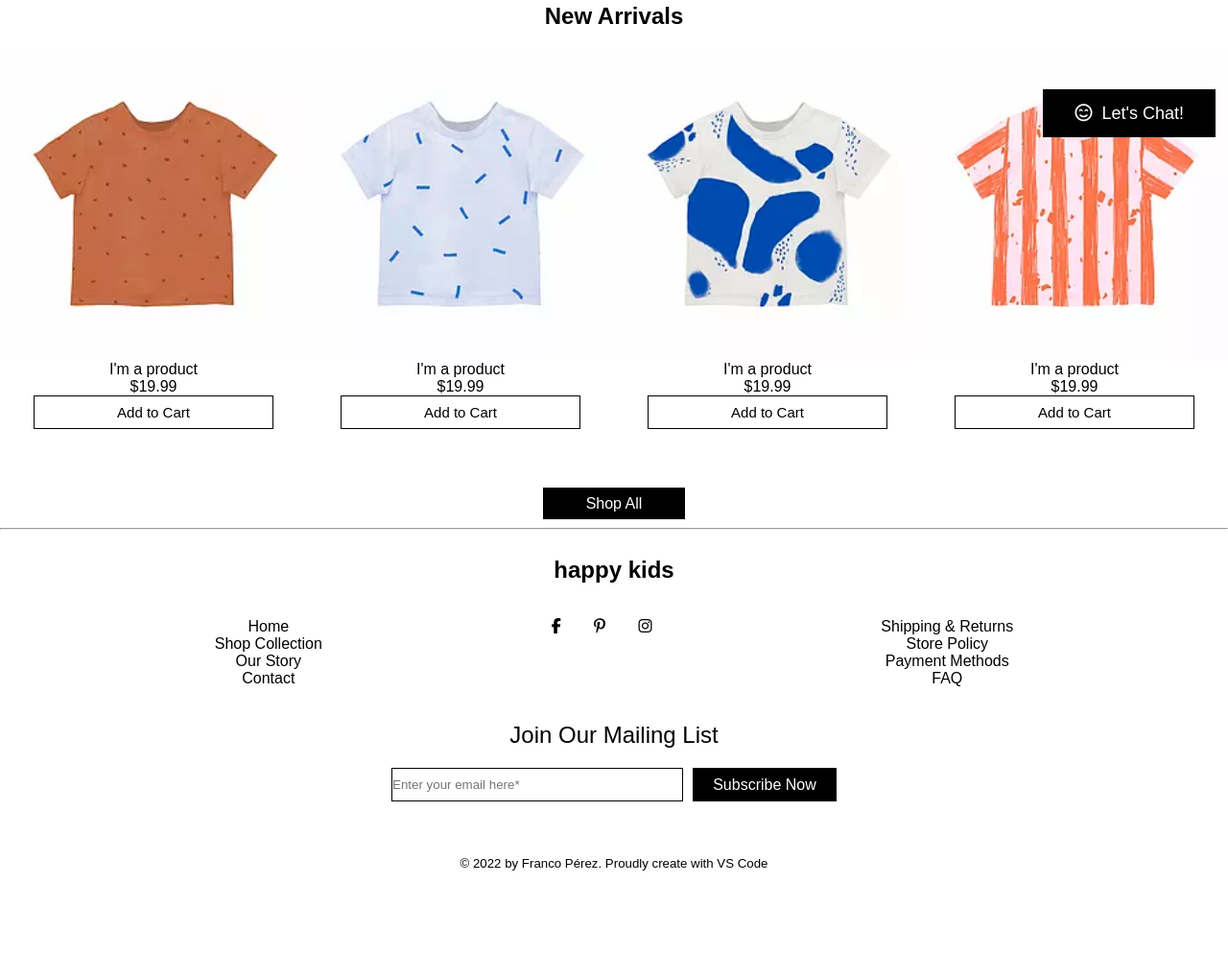
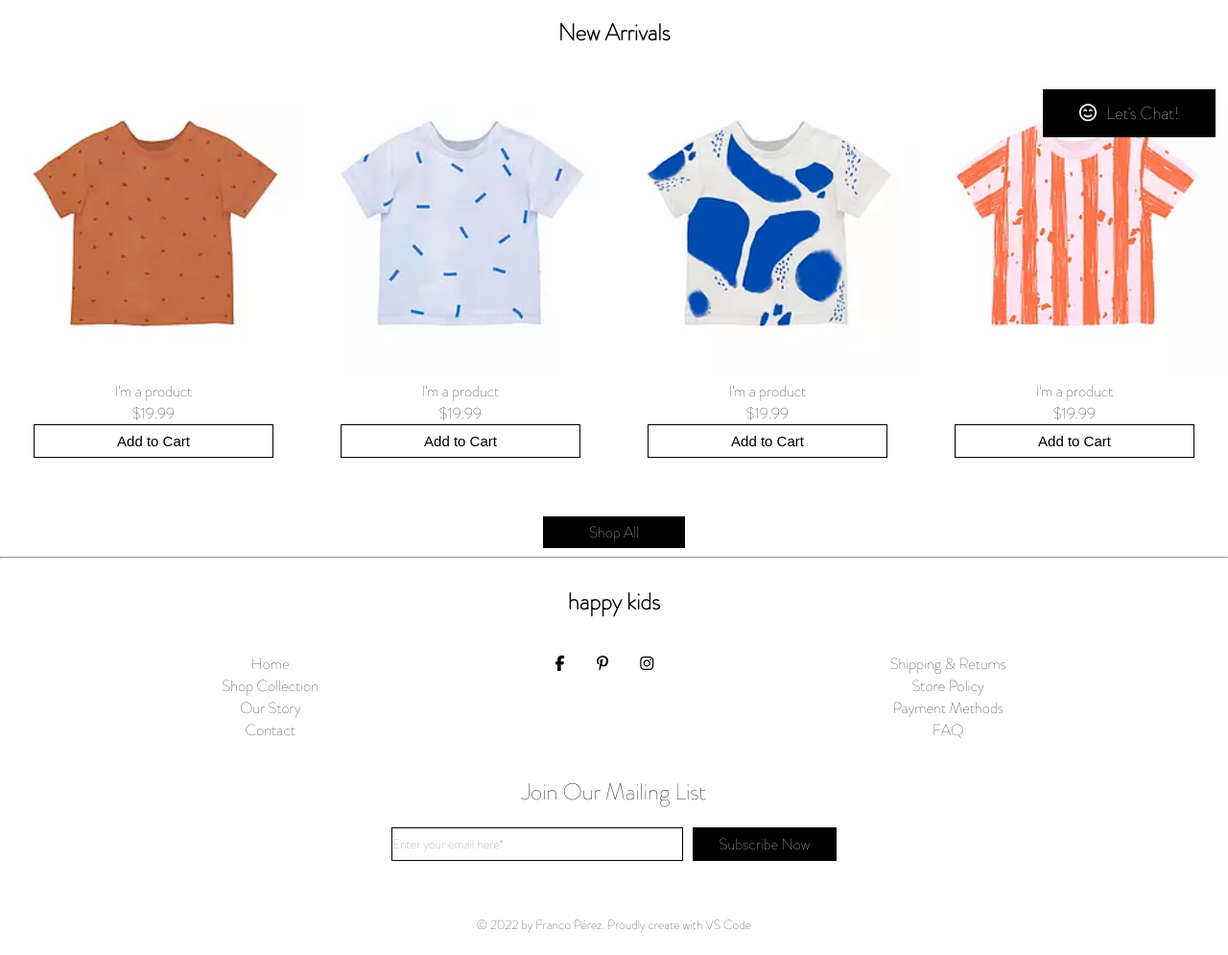
Before and after one commit to FrancoF2P/happykids, a plain HTML site: page index.html in a window 1280 px wide. Shown: the part 649-1644 px from the top of the page at 96% size. Before the commit the page ends 1578 px from the top, so only its background shows below. Drawn offline with Linux system fonts and the light colour scheme.

Commit message:
Update estilos.css

```diff
--- a/css/estilos.css
+++ b/css/estilos.css
@@ -1,5 +1,5 @@
 body {
-    font-family: 'Brandon Grotesque Light', sans-serif;
+    font-family: 'Brandon Grotesque', sans-serif;
     margin: 0px;
 }
 
@@ -25,7 +25,7 @@ a i {
 }
 
 input {
-    font-family: 'Brandon Grotesque Light', sans-serif;
+    font-family: 'Brandon Grotesque', sans-serif;
     border: none;
     /*size: 50px;*/
     padding-left: 10px;
@@ -135,7 +135,7 @@ label a {
     width: 180px;
     height: 50px;
     margin-left: 10px;
-    font-family: 'Brandon Grotesque Light', sans-serif;
+    font-family: 'Brandon Grotesque', sans-serif;
     font-size: 18px;
     color: white;
     background-color: black;
@@ -212,7 +212,7 @@ button:hover{
     margin-top: 60px;
     width: 150px;
     height: 35px;
-    font-family: 'Brandon Grotesque Light', sans-serif;
+    font-family: 'Brandon Grotesque', sans-serif;
     font-size: 16px;
     color: white;
     background-color: black;
@@ -271,7 +271,7 @@ button:hover{
     width: 150px;
     height: 35px;
     margin-left: 10px;
-    font-family: 'Brandon Grotesque Light', sans-serif;
+    font-family: 'Brandon Grotesque', sans-serif;
     font-size: 16px;
     color: white;
     background-color: black;
@@ -279,7 +279,7 @@ button:hover{
 }
 
 .light {
-    font-family: 'Brandon Grotesque Light', sans-serif;
+    font-family: 'Brandon Grotesque', sans-serif;
     font-weight: normal;
 }
 
```
